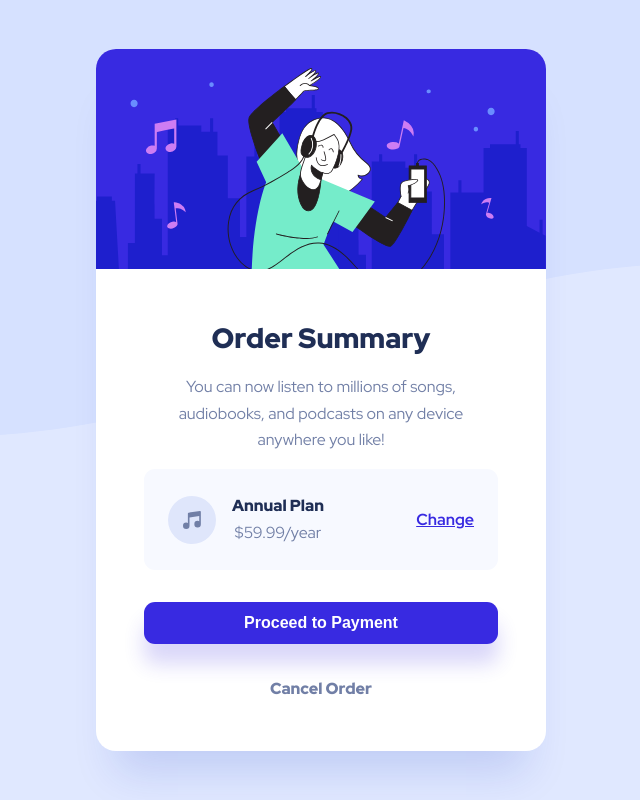
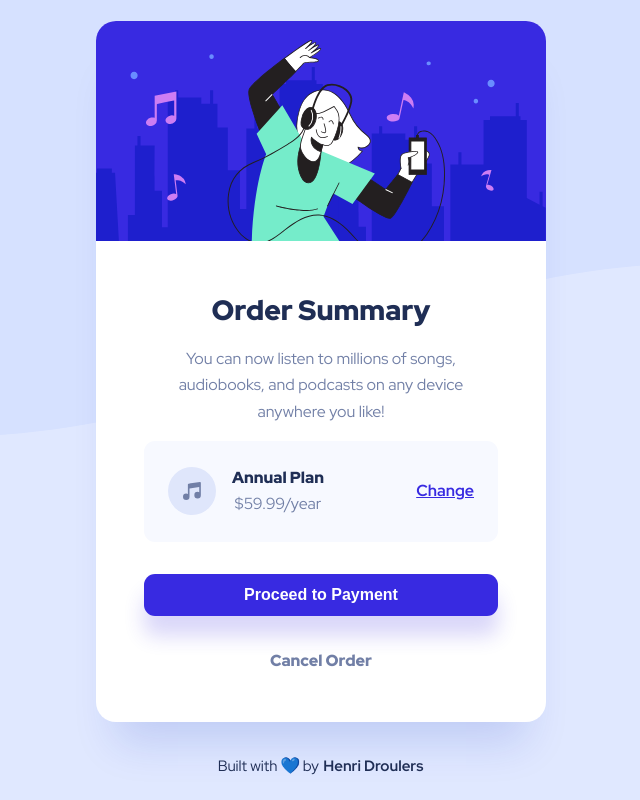
Before and after one commit to henri-d/order-summary-component, a plain HTML site: page index.html in a window 1280 px wide. Shown: the whole page, without its empty margins (319-959 px from the left). Drawn offline with Linux system fonts and the light colour scheme.

Commit message:
organise CSS and attribution polish

```diff
--- a/index.html
+++ b/index.html
@@ -55,11 +55,16 @@
       </article>
     </main>
 
-    <!-- <div class="attribution">
-      Challenge by
-      <a href="https://www.frontendmentor.io?ref=challenge" target="_blank"
-        >Frontend Mentor</a
-      >. Coded by <a href="#">Your Name Here</a>.
-    </div> -->
+    <footer class="attribution text-preset-4">
+      <span
+        >Built with <span class="attribution__heart">💙</span> by
+        <a
+          class="attribution__link text-preset--bold"
+          href="https://github.com/henri-d"
+          target="_blank"
+          >Henri Droulers</a
+        ></span
+      >
+    </footer>
   </body>
 </html>
--- a/style.css
+++ b/style.css
@@ -1,51 +1,6 @@
-/* --- 01 TYPOGRAPHY SYSTEM
-
-- Font Family:
-Red Hat Display
-
-- Font sizes (px):
-15 / 16 / 22 / 28
-
-- Font weights:
-Medium: 500
-Bold: 700
-Black: 900
-
-- Line heights:
-Preset 1 & 2: 135%
-Preset 3 & 4: 165%
-
-- Letter spacing:
-0px
-
---- 02 COLORS
-
-- Primary:
-Purple 500: #766CF1
-
-- Blue Palette:
-Blue 950: #1F2E55
-Blue 700: #382AE1
-Blue 150: #D6E1FF
-Blue 100: #E0E8FF
-Blue 50: #F7F9FF
-
-- Neutrals:
-White: #FFFFFF
-Black: #000000
-Gray 600: #717FA6
-
---- 03 WHITESPACE
-
-- Spacing system (px):
-0 / 8 / 16 / 24 / 32 / 48
-
---- 04 SHADOWS & BORDER-RADIUS
-(Not specified in the design files provided)
-*/
-
+/* --- 01 DESIGN SYSTEM / VARIABLES --- */
 :root {
-  /***** COLORS *****/
+  /* --- COLORS --- */
   /* Primary */
   --color-purple-500: #766cf1;
   /* Blue Palette */
@@ -59,7 +14,7 @@ Gray 600: #717FA6
   --color-black: #000000;
   --color-gray-600: #717fa6;
 
-  /***** SCALE *****/
+  /* --- SCALE --- */
   --space-100: 0.8rem;
   --space-150: 1.2rem;
   --space-200: 1.6rem;
@@ -67,21 +22,46 @@ Gray 600: #717FA6
   --space-400: 3.2rem;
   --space-500: 4.8rem;
 
-  /***** SHADOWS *****/
+  /* --- SHADOWS --- */
   --shadow-card: 0 40px 40px -20px rgba(13, 48, 189, 0.15);
   --shadow-button: 0 20px 20px 0 rgba(57, 42, 225, 0.19);
 
-  /***** BORDER RADIUS *****/
+  /* --- BORDER RADIUS --- */
   --radius-card: 20px;
   --radius-element: 11px;
 
-  /***** FONT WEIGHTS *****/
+  /* --- FONT WEIGHTS --- */
   --fw-medium: 500;
   --fw-bold: 700;
   --fw-black: 900;
 }
 
-/* 01 TYPOGRAPHY */
+/* --- 02 BASE STYLES --- */
+* {
+  padding: 0;
+  margin: 0;
+  box-sizing: border-box;
+}
+
+html {
+  font-size: 62.5%;
+}
+
+body {
+  background: var(--color-blue-100) url(img/pattern-background-desktop.svg);
+  background-position: top;
+  background-repeat: repeat-x;
+  min-height: 100vh;
+  padding: var(--space-200);
+  display: flex;
+  flex-direction: column;
+  align-items: center;
+  justify-content: center;
+  gap: var(--space-400);
+  font-family: "Red Hat Display", sans-serif;
+}
+
+/* --- 03 TYPOGRAPHY PRESETS --- */
 .text-preset-1 {
   font-size: 2.8rem;
   line-height: 1.35;
@@ -116,29 +96,9 @@ Gray 600: #717FA6
   font-weight: var(--fw-medium);
 }
 
-* {
-  padding: 0;
-  margin: 0;
-  box-sizing: border-box;
-}
+/* --- 04 ORDER CARD COMPONENT --- */
 
-html {
-  font-size: 62.5%;
-}
-
-body {
-  background: var(--color-blue-100) url(img/pattern-background-desktop.svg);
-  background-position: top;
-  background-repeat: repeat-x;
-  min-height: 100vh;
-  padding: var(--space-200);
-  display: flex;
-  flex-direction: column;
-  align-items: center;
-  justify-content: center;
-  font-family: "Red Hat Display", sans-serif;
-}
-
+/* The Main Container */
 .order-card {
   background-color: var(--color-white);
   max-width: 45rem;
@@ -152,10 +112,12 @@ body {
   color: var(--color-gray-600);
 }
 
+/* 1. Hero Image */
 .order-card__img-box img {
   width: 100%;
 }
 
+/* 2. Content Container */
 .order-card__details {
   display: flex;
   flex-direction: column;
@@ -163,6 +125,12 @@ body {
   padding: var(--space-500);
 }
 
+/* 3. Heading */
+.order-card__heading {
+  color: var(--color-blue-950);
+}
+
+/* 4. Plan Selection Box */
 .order-card__plan {
   display: flex;
   align-items: center;
@@ -179,16 +147,12 @@ body {
   height: var(--space-500);
 }
 
-.order-card__plan-type {
-  color: var(--color-blue-950);
-}
-
 .order-card__plan-info {
   display: flex;
   flex-direction: column;
 }
 
-.order-card__heading {
+.order-card__plan-type {
   color: var(--color-blue-950);
 }
 
@@ -197,7 +161,7 @@ body {
   margin-left: auto;
   color: var(--color-blue-700);
   font-weight: var(--fw-bold);
-  transition: color text-decoration 0.3s;
+  transition: color 0.3s;
   border-radius: var(--radius-element);
 }
 
@@ -207,21 +171,7 @@ body {
   text-decoration: none;
 }
 
-.order-card__link--cancel:link,
-.order-card__link--cancel:visited {
-  color: inherit;
-  font-weight: var(--fw-black);
-  text-decoration: none;
-  transition: color 0.3s;
-  align-self: center;
-  border-radius: var(--radius-element);
-}
-
-.order-card__link--cancel:hover,
-.order-card__link--cancel:active {
-  color: var(--color-blue-950);
-}
-
+/* 5. Payment Button */
 .order-card__btn {
   background: none;
   border: none;
@@ -244,6 +194,23 @@ body {
   background-color: var(--color-purple-500);
 }
 
+/* 6. Cancel Link */
+.order-card__link--cancel:link,
+.order-card__link--cancel:visited {
+  color: inherit;
+  font-weight: var(--fw-black);
+  text-decoration: none;
+  transition: color 0.3s;
+  align-self: center;
+  border-radius: var(--radius-element);
+}
+
+.order-card__link--cancel:hover,
+.order-card__link--cancel:active {
+  color: var(--color-blue-950);
+}
+
+/* 7. Focus States */
 .order-card__btn:focus-visible,
 .order-card__link--change:focus-visible,
 .order-card__link--cancel:focus-visible {
@@ -251,6 +218,48 @@ body {
   outline-offset: 4px;
 }
 
+.attribution__link:focus-visible {
+  outline: 2px solid var(--color-purple-500);
+}
+
+/* 05 MISCELLANEOUS */
+.attribution {
+  color: var(--color-blue-950);
+}
+
+.attribution__link:link,
+.attribution__link:visited {
+  text-decoration: none;
+  color: inherit;
+  transition: color 0.3s;
+  border-radius: var(--radius-element);
+  padding: 0 1px;
+}
+
+.attribution__link:hover,
+.attribution__link:active {
+  text-decoration: underline;
+  color: var(--color-purple-500);
+}
+
+.attribution__heart {
+  display: inline-block;
+  animation: heartbeat 1.5s ease-in-out infinite;
+}
+
+@keyframes heartbeat {
+  0% {
+    transform: scale(1);
+  }
+  50% {
+    transform: scale(1.1);
+  }
+  100% {
+    transform: scale(1);
+  }
+}
+
+/* --- 06 RESPONSIVE QUERIES --- */
 @media (max-width: 26em) {
   .order-card__plan {
     padding: var(--space-200);
@@ -273,11 +282,3 @@ body {
     font-size: 1.5rem;
   }
 }
-
-/* .attribution {
-  font-size: 11px;
-  text-align: center;
-}
-.attribution a {
-  color: hsl(228, 45%, 44%);
-} */
```
